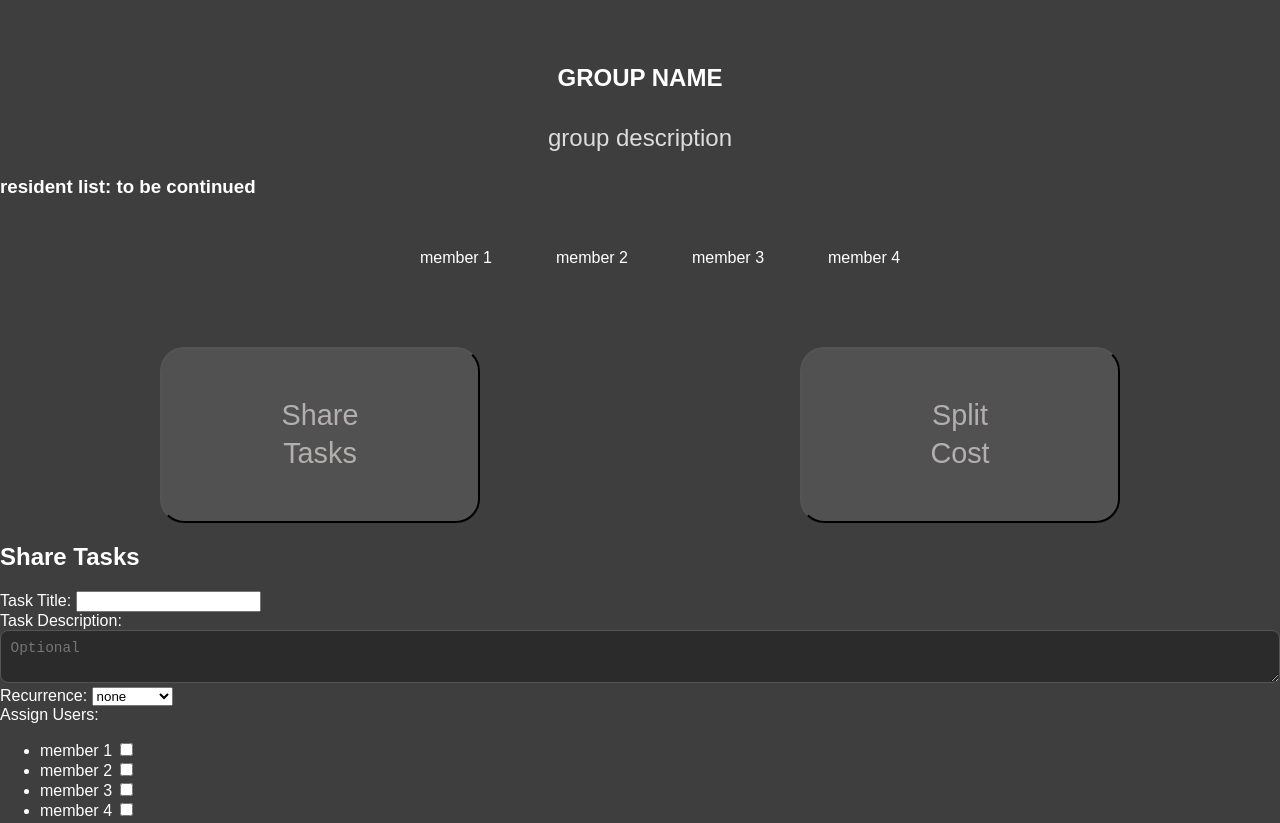
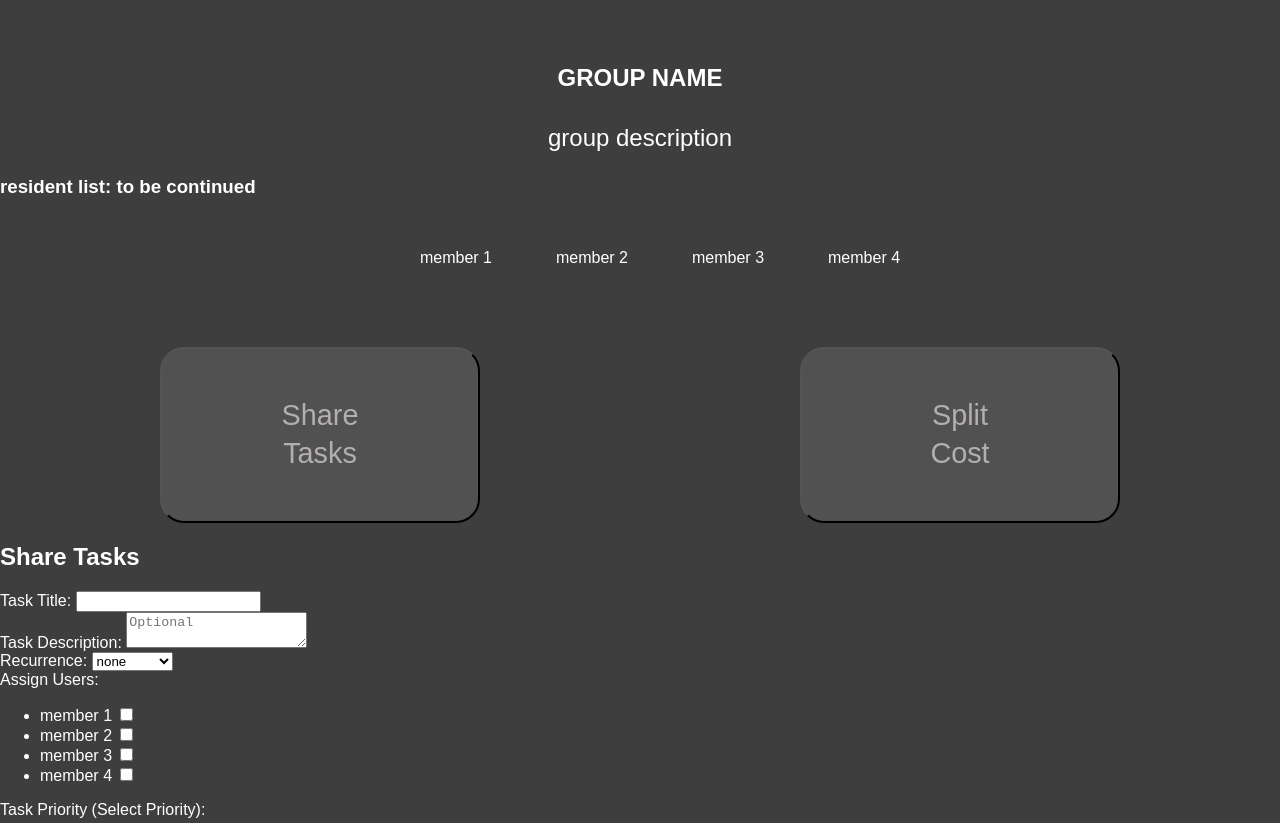
Before and after one commit to SETAP-1C2/House-Sharing-App, a website: page frontend/groupMainPage.html in a window 1280 px wide. Shown: the top 823 px of the page. Drawn offline with Linux system fonts and the light colour scheme.

Commit message:
updated join group

```diff
--- a/frontend/group.css
+++ b/frontend/group.css
@@ -81,7 +81,7 @@ h1 {
 
 /* Create group */
 
-p {
+#groupTitle {
     justify-self: center;
     top: 2rem;
     font-size: 1.2rem;
@@ -115,7 +115,7 @@ p {
     font-size: 0.9rem;
   }
 
-textarea {
+.typeText {
   width: 100%;
     padding: 0.6rem;
     background-color: #2b2b2b;
@@ -152,7 +152,10 @@ textarea {
   }
 
 
-  /* for groupMainPage.html */
+
+
+
+/* for groupMainPage.html */
 /* some of these are in the style.css file */
 
 
```
Also changed, not shown: frontend/group.html (+2 -2 lines).
